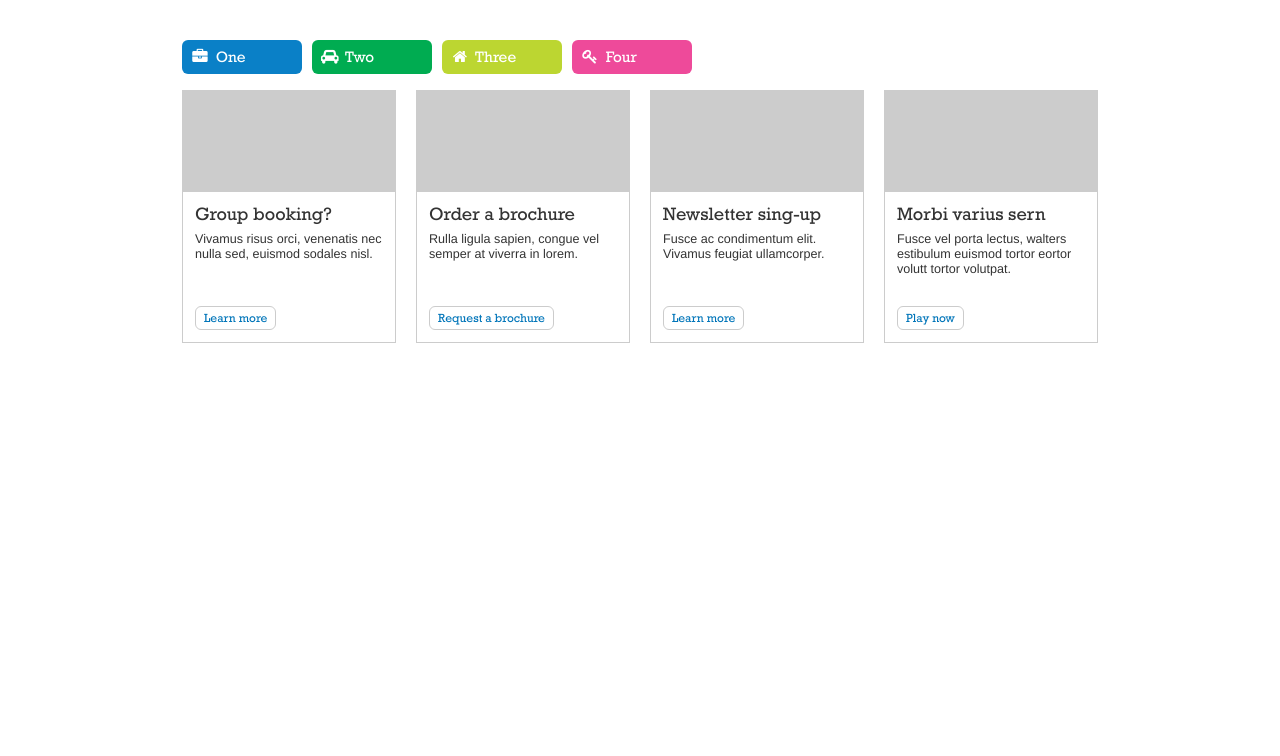
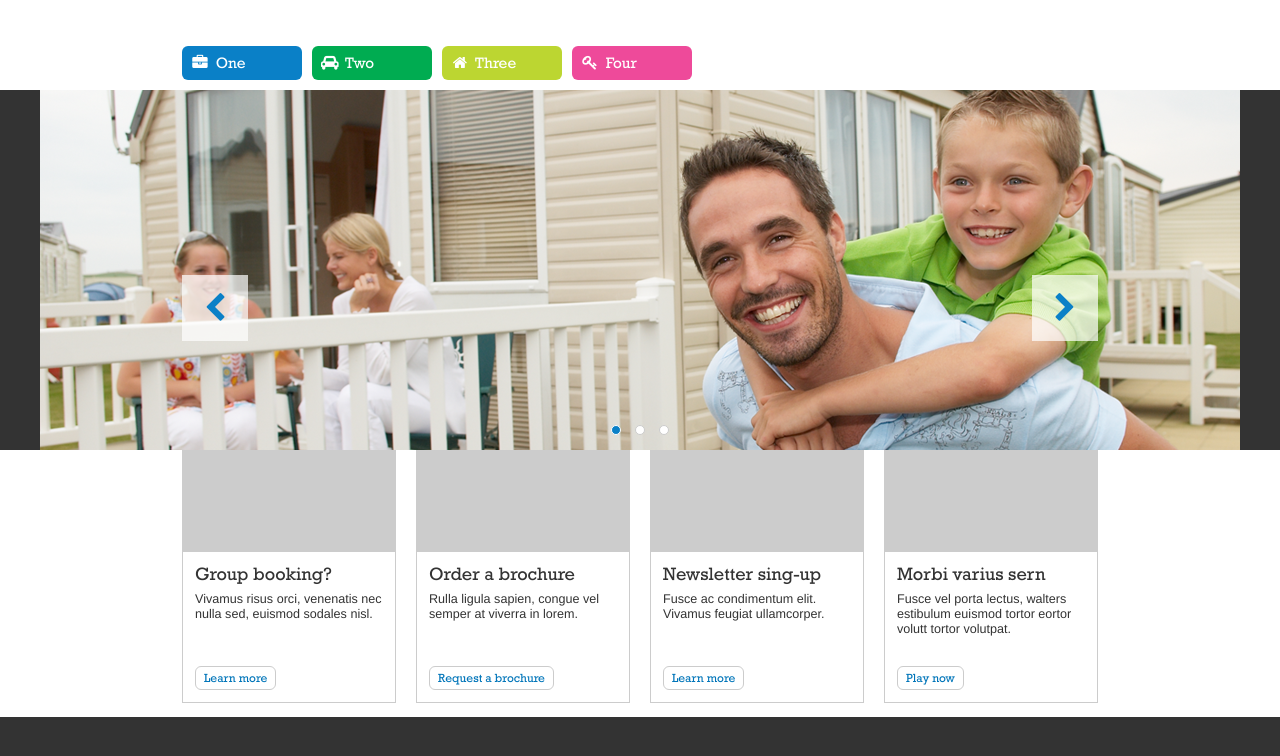
Before and after one commit to Gunzalez/Valtech-Holidays, a plain HTML site: page index.html in a window 1280 px wide. Drawn offline with nearby package versions, Linux system fonts and the light colour scheme.

Commit message:
Adds carousel

```diff
--- a/css/valtech.css
+++ b/css/valtech.css
@@ -20,11 +20,21 @@ h3 {
   font-size: 1.3em;
 }
 
+body {
+  background-color: #333333;
+}
+
+.strip.white {
+  background-color: #ffffff;
+}
+
 .section {
+  position: relative;
   margin: 0 20px;
   content: "";
   clear: both;
   display: block;
+  overflow: auto;
 }
 @media (min-width: 960px) {
   .section {
@@ -54,7 +64,9 @@ h3 {
   margin: 0;
   padding: 0;
   list-style: none;
-  padding-top: 40px;
+  position: absolute;
+  left: 0;
+  bottom: 10px;
 }
 .main-navigation li {
   float: left;
@@ -83,6 +95,86 @@ h3 {
   background-color: #ee4a9a;
 }
 
+.carousel {
+  overflow: hidden;
+}
+.carousel #slider {
+  margin: 0;
+  padding: 0;
+  list-style: none;
+}
+.carousel #slider.animated {
+  -webkit-transition: all 0.5s;
+  -moz-transition: all 0.5s;
+  -o-transition: all 0.5s;
+  transition: all 0.5s;
+}
+.carousel #slider .slide {
+  height: 360px;
+  width: 100%;
+  float: left;
+}
+.carousel #slider .slide-0 {
+  background: url("../images/img-slide-0.png") top center no-repeat;
+}
+.carousel #slider .slide-1 {
+  background: url("../images/img-slide-1.png") top center no-repeat;
+}
+.carousel #slider .slide-2 {
+  background: url("../images/img-slide-2.png") top center no-repeat;
+}
+.carousel .control {
+  position: absolute;
+  top: 50%;
+  margin-top: 5px;
+  background: white;
+  background: rgba(255, 255, 255, 0.7);
+  text-align: center;
+}
+.carousel .control a {
+  width: 66px;
+  height: 66px;
+  display: block;
+  font-size: 2.20em;
+  line-height: 60px;
+  color: #0a80c7;
+}
+.carousel .dots {
+  position: absolute;
+  width: 100%;
+  left: 0;
+  bottom: 10px;
+  text-align: center;
+}
+.carousel .dots ul {
+  margin: 0;
+  padding: 0;
+  list-style: none;
+  margin: 0 auto;
+}
+.carousel .dots ul li {
+  display: inline-block;
+  padding: 0 5px;
+}
+.carousel .dots ul li span {
+  display: block;
+  width: 10px;
+  height: 10px;
+  -webkit-border-radius: 50%;
+  -moz-border-radius: 50%;
+  border-radius: 50%;
+  background-color: #ffffff;
+  border: 1px solid #cccccc;
+  -webkit-transition: all 0.5s;
+  -moz-transition: all 0.5s;
+  -o-transition: all 0.5s;
+  transition: all 0.5s;
+}
+.carousel .dots ul li.active span {
+  background-color: #0a80c7;
+  border: 1px solid #ffffff;
+}
+
 .article {
   margin-bottom: 1.5%;
 }
@@ -107,6 +199,9 @@ h3 {
   .article:nth-child(4n) {
     margin-right: 0;
   }
+  .article img {
+    width: 100%;
+  }
   .article .copy {
     height: 150px;
     position: relative;
@@ -122,4 +217,5 @@ h3 {
   content: "";
   clear: both;
   display: block;
+  overflow: auto;
 }
--- a/index.html
+++ b/index.html
@@ -22,7 +22,7 @@
 </head>
 <body>
 <div class="page">
-    <div class="stripe white">
+    <div class="strip white">
         <div class="section header">
             <ul class="main-navigation">
                 <li><a href="#" class="blue btn"><i class="fa fa-fw" aria-hidden="true"></i> One</a></li>
@@ -33,10 +33,25 @@
         </div>
     </div>
     <div class="carousel">
+        <ul id="slider" class="hidden">
+            <li class="slide slide-0"><div> </div></li>
+            <li class="slide slide-1"><div> </div></li>
+            <li class="slide slide-2"><div> </div></li>
+        </ul>
+        <div class="control left-control"><a href="#" class="slide-left btn slide-btn"><i class="fa fa-fw"></i></a></div>
+        <div class="control right-control"><a href="#" class="slide-right btn slide-btn"><i class="fa fa-fw"></i></a></div>
+        <div class="dots">
+            <ul>
+                <li class="dot"><span></span></li>
+                <li class="dot"><span></span></li>
+                <li class="dot"><span></span></li>
+            </ul>
+        </div>
+    </div>
+    <div class="strip blue">
+        <div class="section">
 
-    </div>
-    <div class="section">
-
+        </div>
     </div>
     <div class="strip white">
         <div class="section">
@@ -82,7 +97,7 @@
             </div>
         </div>
     </div>
-    <div class="stripe grey">
+    <div class="strip grey">
 
     </div>
 </div>
--- a/js/valtech.js
+++ b/js/valtech.js
@@ -37,6 +37,7 @@
         },
 
         resize: function () {
+            valtech.carousel.resize();
 
         },
 
@@ -57,6 +58,80 @@
         }
     };
 
+    valtech.carousel = {
+        $html: $('.carousel'),
+        $slider: $('#slider', this.$html),
+        $controls: $('.slide-btn', this.$html),
+        slidesCount: $('.slide', this.$slider).length,
+        $dots: $('.dots', this.$html),
+        $slidePos: 0,
+
+        updateDots: function(){
+            $('.dot', this.$dots).eq(this.$slidePos).addClass('active').siblings().removeClass('active');
+        },
+
+        slide: function(direction){
+            var oldLeftMargin = parseInt(this.$slider.css('margin-left').replace('px','')),
+                newLeftMargin;
+
+            this.$slider.addClass('animated');
+            if(direction == 'right'){
+                newLeftMargin = oldLeftMargin - $(window).width();
+                this.$slidePos++;
+            } else {
+                newLeftMargin = oldLeftMargin + $(window).width();
+                this.$slidePos--;
+            }
+            this.updateDots();
+            this.$slider.css('margin-left', newLeftMargin);
+        },
+
+        init: function(){
+            var carousel = this;
+
+            this.$controls.on('click', function(evt){
+                evt.preventDefault();
+
+                if($(this).hasClass('slide-right')){
+                    if(carousel.$slidePos < (carousel.slidesCount-1)){
+                        carousel.slide('right');
+                    }
+                } else {
+                    if(carousel.$slidePos > 0){
+                        carousel.slide('left');
+                    }
+                }
+            });
+            this.resize();
+        },
+
+        resize: function(){
+            this.$slider.removeClass('animated');
+            this.$slider.width($(window).width() * this.slidesCount).removeClass('hidden');
+            $('.slide', this.$slider).width($(window).width());
+            $('li', this.$dots).eq(this.$slidePos).addClass('active');
+
+            var newLeftMargin;
+            if(this.$slidePos != 0 ){
+                newLeftMargin = '-' + (this.$html.width() * parseInt(this.$slidePos)) + 'px';
+            } else {
+                newLeftMargin = '0px';
+            }
+            this.$slider.css('margin-left', newLeftMargin);
+
+            // positioning controls
+            if ($(window).width() < 916 ){
+                $('.left-control').css('left', 0);
+                $('.right-control').css('right', 0);
+            } else {
+                $('.left-control').css('left', ($(window).width() - 916)/2);
+                $('.right-control').css('right', ($(window).width() - 916)/2);
+            }
+
+
+
+        }
+    };
 
     valtech.mobileNav = {
 
@@ -82,6 +157,7 @@
         // all init
         valtech.environment.init();
         valtech.mobileNav.init();
+        valtech.carousel.init();
 
         // resize triggers
         $(window).on('resize', function () {
```
Also changed, not shown: images/Demo.png (added), images/img-slide-0.png (added), images/img-slide-1.png (added), images/img-slide-2.png (added), more-time.txt.
